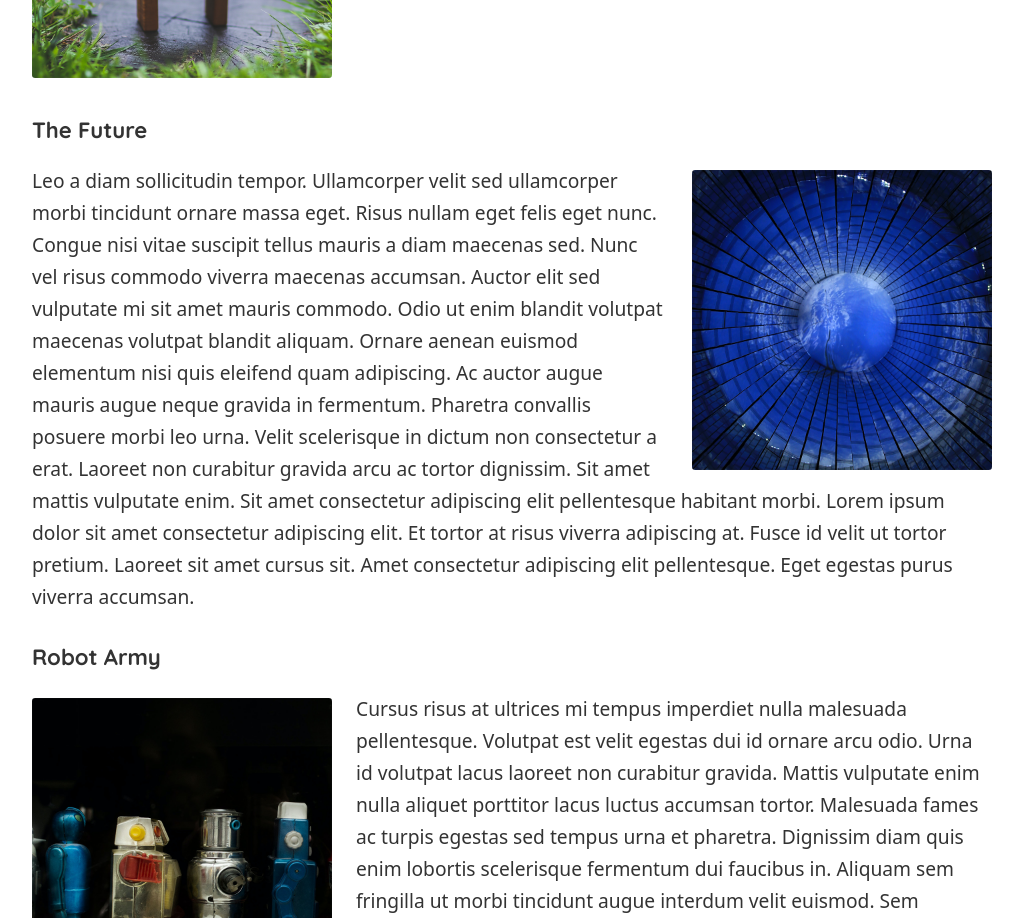
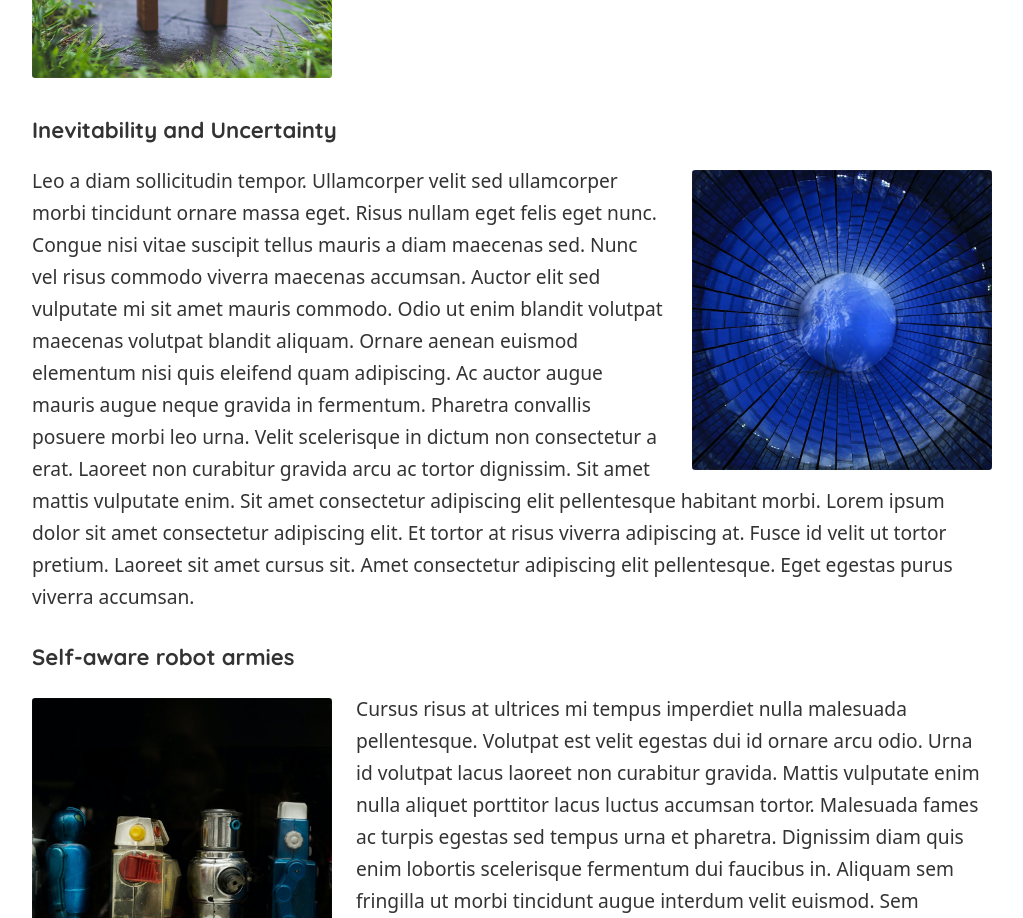
Before and after one commit to knightjdr/gatsby-starter-scientist, a Gatsby site: page / in a window 1280 px wide. Shown: the part 1601-2519 px from the top of the page, without its empty margins (128-1151 px from the left). Built offline with nearby package versions, Linux system fonts and the light colour scheme; Gatsby itself is replaced by a stand-in of ours; some packages are replaced by stand-ins of ours.

Commit message:
Update research markdown

```diff
--- a/src/markdown/research/future.md
+++ b/src/markdown/research/future.md
@@ -1,5 +1,5 @@
 ---
-title: The Future
+title: Inevitability and Uncertainty
 image: ../../images/research/future.png
 order: 2
 ---
--- a/src/markdown/research/robot-army.md
+++ b/src/markdown/research/robot-army.md
@@ -1,5 +1,5 @@
 ---
-title: Robot Army
+title: Self-aware robot armies
 image: ../../images/research/robot-army.png
 order: 3
 ---
```
